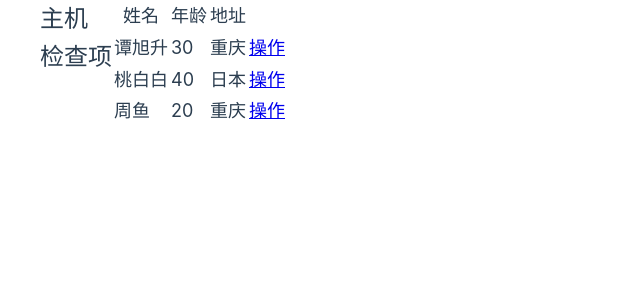
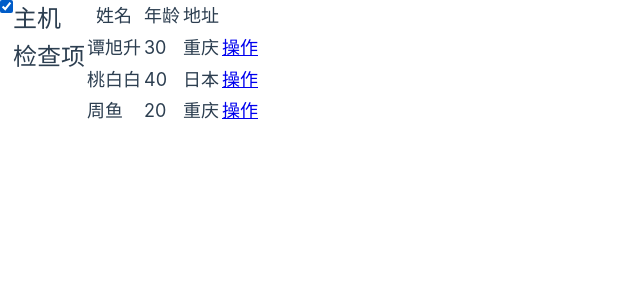
Before and after one commit to c3qu/vue_practice, a Vue app: page / in a window 1280 px wide. Shown: the top 300 px of the page, without its empty margins (0-640 px from the left). Built offline with nearby package versions, Linux system fonts and the light colour scheme.

Commit message:
添加隐藏侧边栏的功能

```diff
--- a/src/App.vue
+++ b/src/App.vue
@@ -3,12 +3,16 @@ import { ref, provide } from "vue"
 import SideBar from './components/SideBar.vue'
 import HostDetail from './components/HostDetail.vue'
 import CheckItemDetail from './components/CheckItemDetail.vue'
+
 const index = ref(1)
 
 function setIndex(i) {
   index.value = i
 }
-
+const compNameList = [
+  HostDetail,
+  CheckItemDetail
+]
 provide('parentSetIndex', setIndex)
 </script>
 
@@ -20,8 +24,7 @@ provide('parentSetIndex', setIndex)
   <main>
     <div class="main_show_area">
       <SideBar />
-      <HostDetail v-if="index === 1" />
-      <CheckItemDetail v-if="index === 2" />
+      <component :is="compNameList[index-1]" />
     </div>
   </main>
 </template>
--- a/src/components/HostDetail.vue
+++ b/src/components/HostDetail.vue
@@ -36,7 +36,7 @@ function show_detail() {
         <tr>
             <th v-for="value in colunm_names">{{ value }}</th>
         </tr>
-        <tr v-for="row in data" @click="show_detail" class="table_body">
+        <tr v-for="row in data" @click="show_detail" class="table_body" title="打开对应检查项">
             <td v-for="_, key in colunm_names">{{ row[key] }}</td>
             <td><a href="https://github.com/c3qu" target="_blank">操作</a></td>
         </tr>
@@ -56,5 +56,6 @@ th {
 }
 
 .table_body:hover {
+
     background-color: blue;
 }</style>
--- a/src/components/SideBar.vue
+++ b/src/components/SideBar.vue
@@ -10,18 +10,36 @@ const items = ref([
     { "index": 2, "name": "检查项", "url": "/check_items" },
 ])
 
+const showSideBar=ref(true)
+function hideAndShowSideBar(){
+    showSideBar.value=!showSideBar.value
+}
 </script>
 
 <template>
-    <ul>
+    <input type="checkbox" checked=true @click="hideAndShowSideBar()"/>
+    <ul v-if="showSideBar">
         <li v-for="item in items" @click="setIndex(item.index)">{{ item.name }}</li>
     </ul>
 </template>
 
 <style scoped>
+ul{
+    list-style: none;
+
+    padding-left: 13px;
+    margin: 0
+}
 li {
     font-size: x-large;
-    list-style: none;
+    margin-left: 0%;
+    /* list-style: none; */
     cursor: pointer;
 }
+li:hover{
+    background-color: blueviolet;
+}
+input{
+    position: absolute;
+}
 </style>
```
